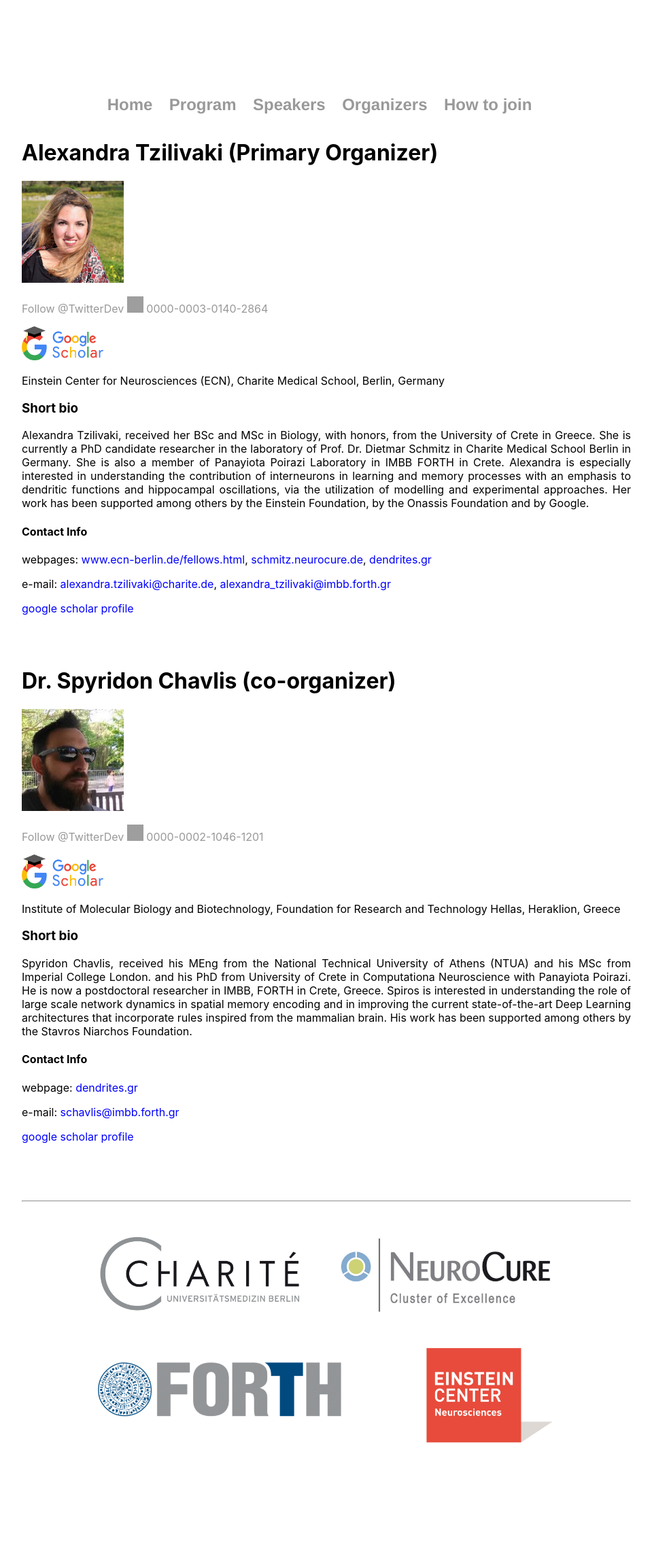
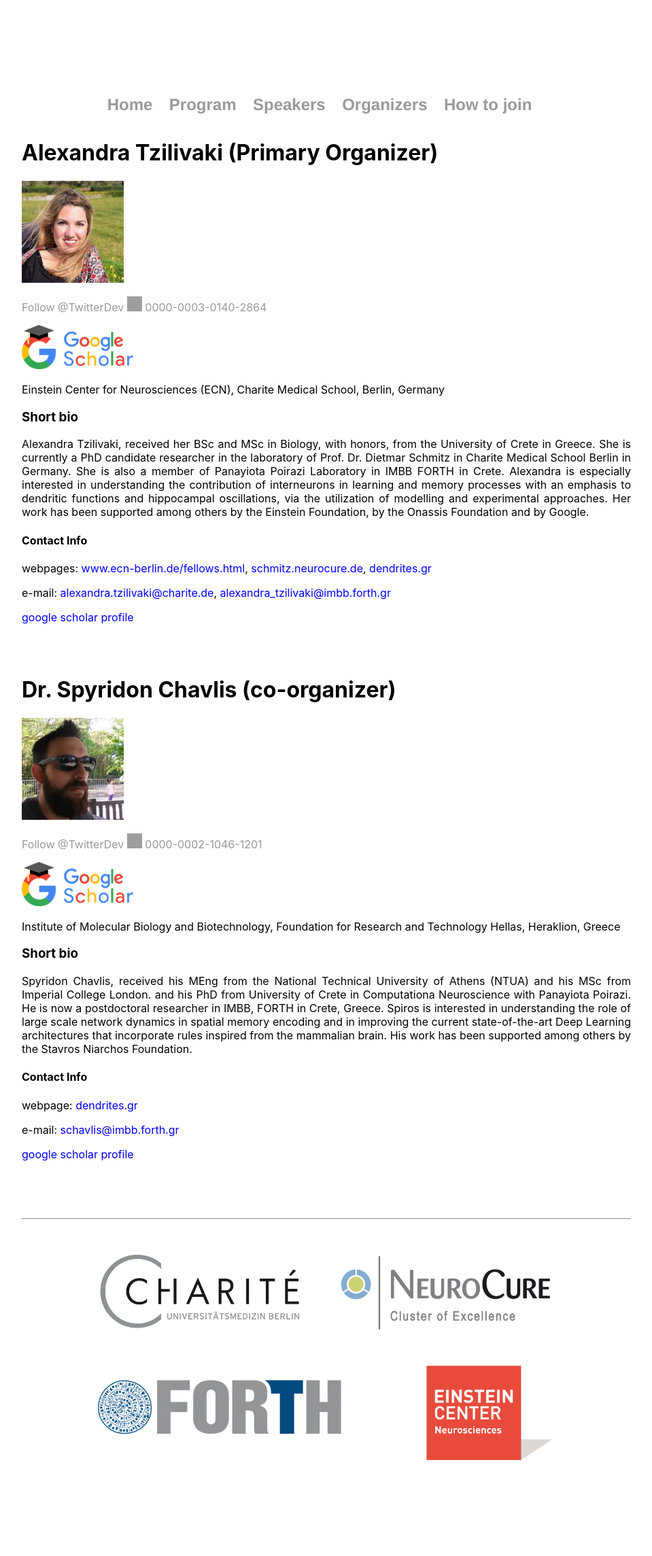
Before and after one commit to spirosChv/ocns2021interneurons, a Jekyll site: the page built from aboutus/index.html, in a window 1280 px wide. Shown: the whole page at 68% size, without its empty margins (160-1119 px from the left). Built offline with Jekyll 4.4.1, drawn with Linux system fonts in a browser that asks for light colours; comment, search, counter and statistics services are not loaded; before the commit the page ends 2263 px from its top, so only the background shows below that; grey boxes are pictures that could not be loaded.

Commit message:
Update index.html

```diff
--- a/aboutus/index.html
+++ b/aboutus/index.html
@@ -11,13 +11,13 @@
 	      data-show-count="false">Follow @TwitterDev</a><script async
 	src="https://platform.twitter.com/widgets.js" charset="utf-8"></script>
 	<a href="https://orcid.org/0000-0003-0140-2864">
-	<img alt="ORCID logo" src="https://info.orcid.org/wp-content/uploads/2019/11/orcid_24x24.png" width="24" height="24" />
+	<img alt="ORCID logo" src="https://info.orcid.org/wp-content/uploads/2019/11/orcid_24x24.png" width="22" height="22" />
 	0000-0003-0140-2864
 	</a>
 	</p>
 	<p>
 	<a href="https://scholar.google.gr/citations?user=2WpDuPgAAAAJ&hl">
-	<img alt="GoogleScholar logo" src="../figures/google_scholar.png" width="120" height="50" />
+	<img alt="GoogleScholar logo" src="../figures/google_scholar.png" width="164" height="65" />
 	</a>
 	</p>
 
@@ -47,13 +47,13 @@
 	data-show-count="false">Follow @TwitterDev</a><script async
 	src="https://platform.twitter.com/widgets.js" charset="utf-8"></script>
 	<a href="https://orcid.org/0000-0002-1046-1201">
-	<img alt="ORCID logo" src="https://info.orcid.org/wp-content/uploads/2019/11/orcid_24x24.png" width="24" height="24" />
+	<img alt="ORCID logo" src="https://info.orcid.org/wp-content/uploads/2019/11/orcid_24x24.png" width="22" height="22" />
 	0000-0002-1046-1201
 	</a>
 	</p>
 	<p>
 	<a href="https://scholar.google.gr/citations?hl=en&user=HNOIZrAAAAAJ">
-	<img alt="GoogleScholar logo" src="../figures/google_scholar.png" width="120" height="50" />
+	<img alt="GoogleScholar logo" src="../figures/google_scholar.png" width="164" height="65" />
 	</a>
 	</p>
 
```
